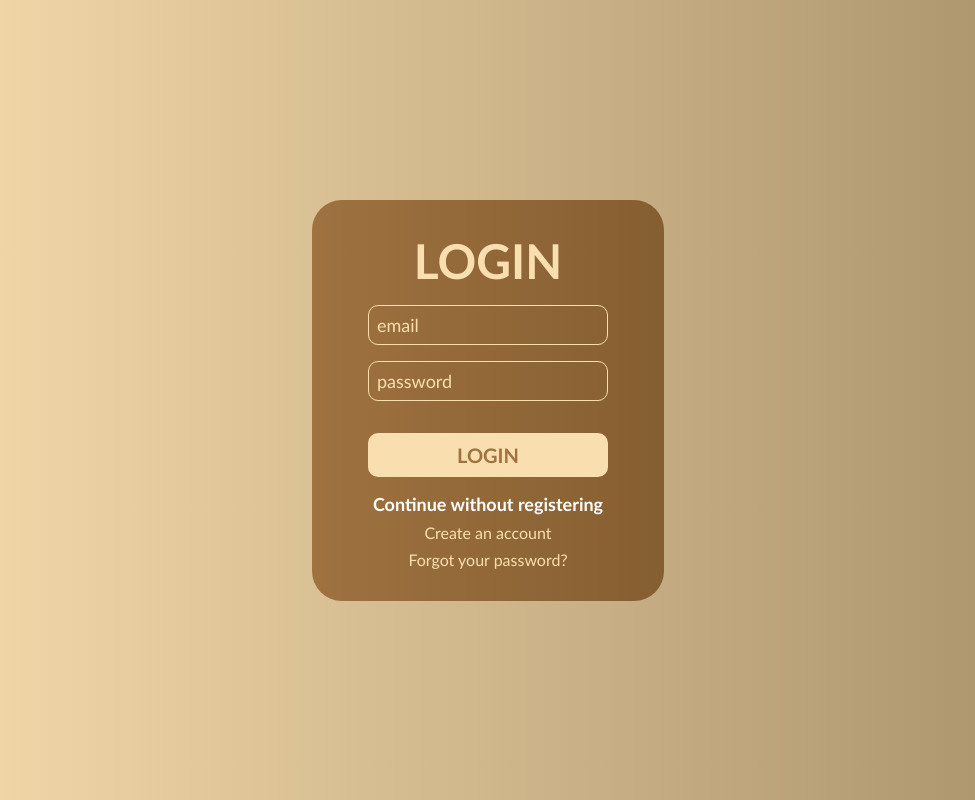
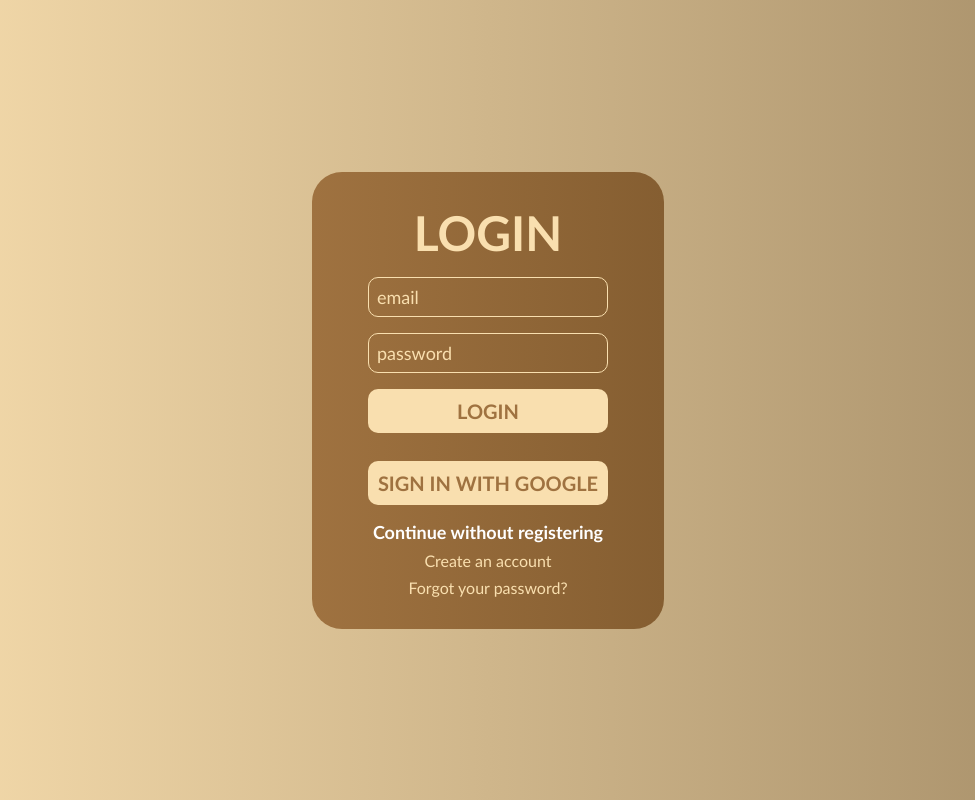
Before and after one commit to valeriegc/Chess, a SvelteKit app: page / in a window 1280 px wide. Shown: the whole page, without its empty margins (152-1127 px from the left). Built offline with nearby package versions, Linux system fonts and the light colour scheme.

Commit message:
added sign in with google pop-up

```diff
--- a/src/components/Auth.svelte
+++ b/src/components/Auth.svelte
@@ -1,4 +1,13 @@
 <script lang="ts">
+	import { auth } from '$lib/firebase/firebase';
+	import { GoogleAuthProvider, signInWithPopup, signOut } from 'firebase/auth';
+
+	const googleSingIn = async () => {
+		const provider = new GoogleAuthProvider();
+		const user = await signInWithPopup(auth, provider);
+		console.log(user);
+	};
+
 	let createAccount = false;
 	let email = '';
 	let password = '';
@@ -30,6 +39,9 @@
 		<p style="color:pink">{signUpErrorText}</p>
 	{/if}
 	<button type="submit">{createAccount ? 'SIGN UP' : 'LOGIN'}</button>
+	<button on:click={googleSingIn} style="margin-top: 0.75rem"
+		>SIGN {createAccount ? 'UP' : 'IN'} WITH GOOGLE</button
+	>
 	<div class="choices">
 		<a href="/game">Continue without registering</a>
 		<p on:click={() => (createAccount ? (createAccount = false) : (createAccount = true))}>
@@ -89,7 +101,7 @@
 	}
 	button {
 		width: 15rem;
-		margin: 1rem;
+		margin-bottom: 1rem;
 		border-radius: 10px;
 		height: 2.75rem;
 		border: none;
```
